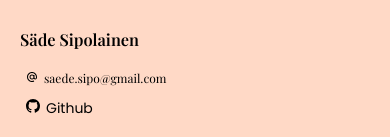
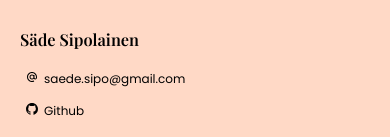
Before and after one commit to SadeSipolainen/cocktail-website, a React (Create React App) app: page / in a window 390 px wide. Shown: the part 1868-2005 px from the top of the page. Built offline with nearby package versions, Linux system fonts and the light colour scheme; no server answers; a web font is replaced by a local one.

Commit message:
Update footer email

```diff
--- a/src/components/Footer.js
+++ b/src/components/Footer.js
@@ -13,7 +13,7 @@ function Footer() {
             </p>
             <div className="footer--info">
                 <h3 className="footer--name">Säde Sipolainen</h3>
-                <p className="footer--number"><span className="footer--icon">{<BiAt />}</span>saede.sipo@gmail.com</p>
+                <p className="footer--email"><span className="footer--icon">{<BiAt />}</span>saede.sipo@gmail.com</p>
                 <a href="https://github.com/SadeSipolainen" className="footer--github"><span className="footer--icon">{<GoMarkGithub />}</span>Github</a>
             </div>
         </footer>
--- a/src/index.css
+++ b/src/index.css
@@ -268,7 +268,7 @@ footer {
         font-size: 14px;
     }
 
-    .footer--number {
+    .footer--github {
         font-size: 12px;
     }
 
```
